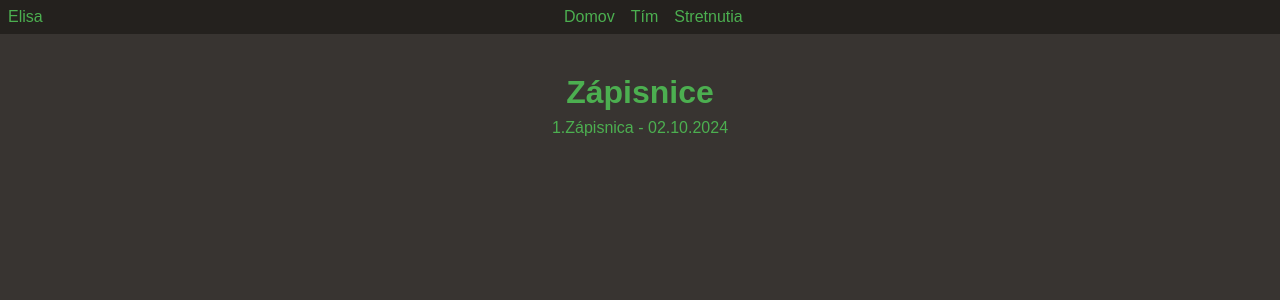
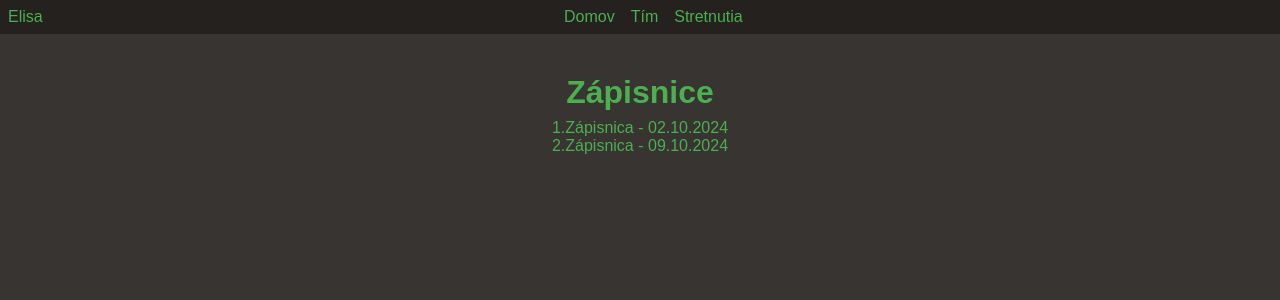
Before and after one commit to Starovic-FEI/tp-stranka, a Flask app: page /meetings in a window 1280 px wide. Shown: the top 300 px of the page. Run offline with Flask 3, Linux system fonts and the light colour scheme.

Commit message:
added 2.Zapisnica

```diff
--- a/templates/meetings.html
+++ b/templates/meetings.html
@@ -24,6 +24,7 @@
 
     const pdfFiles = [
       { name: "1.Zápisnica - 02.10.2024", path: "{{ url_for('static', filename='meetings/1.Zápisnica tímoveho stretnutia.pdf') }}" },
+      { name: "2.Zápisnica - 09.10.2024", path: "{{ url_for('static', filename='meetings/2.Zápisnica tímoveho stretnutia.pdf') }}" },
     ];
     const pdfList = document.getElementById('pdf-list');
 
```
Also changed, not shown: 1 other file.
